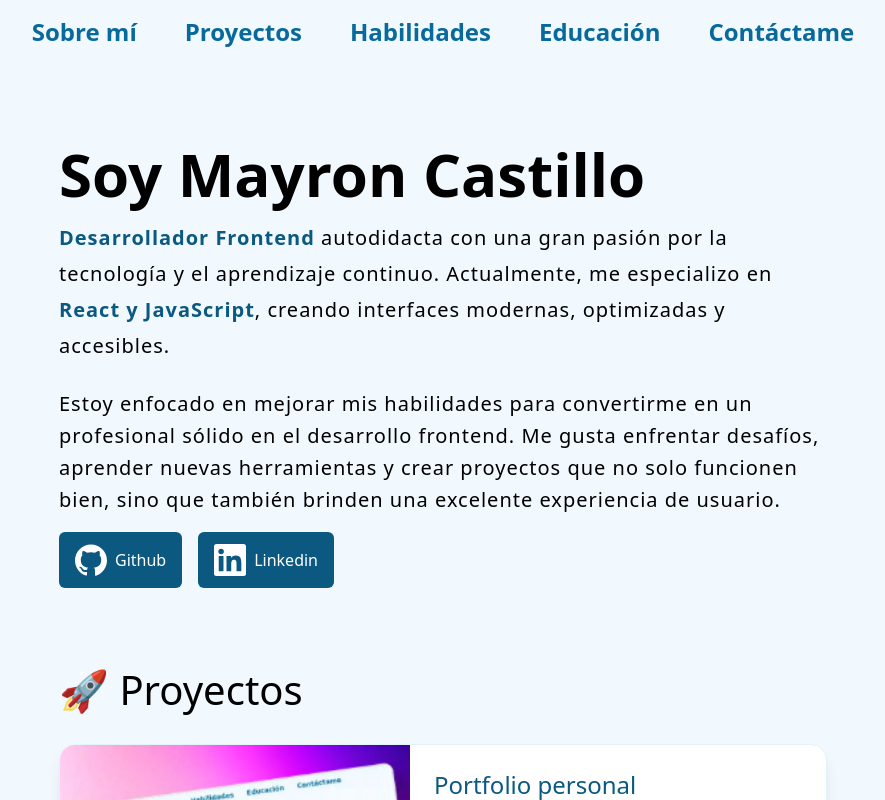
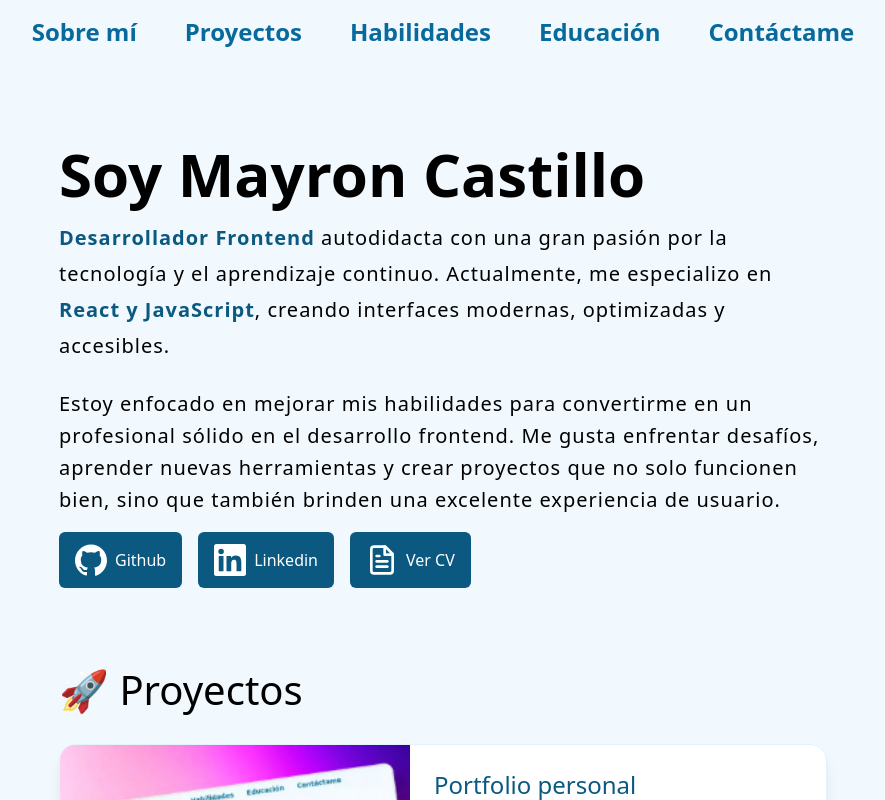
Before and after one commit to Mayron-Castillo/portfolio, a React (Vite) app: page / in a window 1280 px wide. Shown: the whole page, without its empty margins (197-1082 px from the left). Built offline with nearby package versions, Linux system fonts and the light colour scheme.

Commit message:
Añadí enlace para ver el CV

```diff
--- a/src/components/HomePage.jsx
+++ b/src/components/HomePage.jsx
@@ -61,6 +61,31 @@
           </svg>
           Linkedin
         </a>
+        <a
+          href="/cv/MayronCV.pdf"
+          target="_blank"
+          rel="noopener noreferrer"
+          className="flex gap-2 items-center min-h-[50px] text-white bg-[#0b5981] rounded-md px-4 py-3 hover:bg-[#083a5a]"
+        >
+          <svg
+            width="32"
+            height="32"
+            viewBox="0 0 24 24"
+            fill="none"
+            stroke="currentColor"
+            strokeWidth="2"
+            strokeLinecap="round"
+            strokeLinejoin="round"
+            className="w-[2rem] h-[2rem]"
+          >
+            <path d="M14.5 2H6a2 2 0 0 0-2 2v16a2 2 0 0 0 2 2h12a2 2 0 0 0 2-2V7.5L14.5 2z"></path>
+            <polyline points="14 2 14 8 20 8"></polyline>
+            <line x1="16" y1="13" x2="8" y2="13"></line>
+            <line x1="16" y1="17" x2="8" y2="17"></line>
+            <line x1="10" y1="9" x2="8" y2="9"></line>
+          </svg>
+          Ver CV
+        </a>
       </section>
     </section>
   );
```
Also changed, not shown: 1 other file (tests, documents, lock files or other folders).
